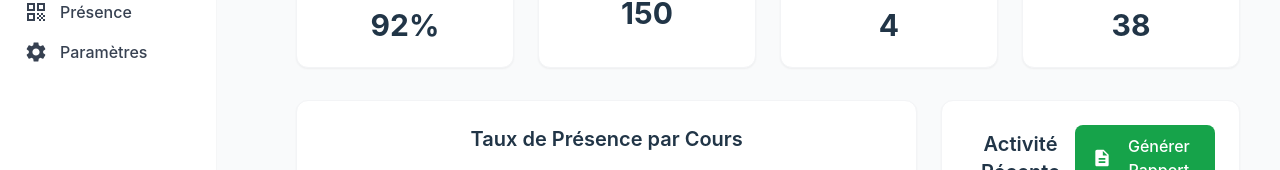
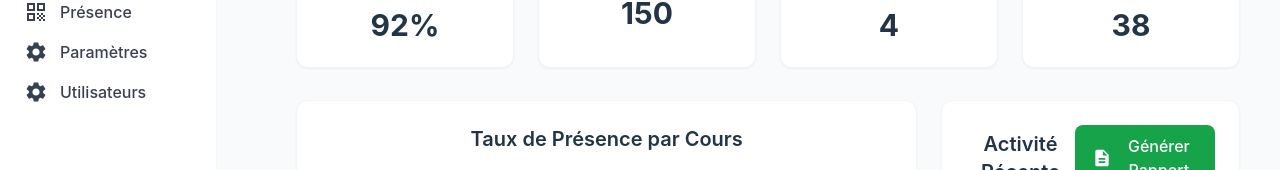
Before and after one commit to Michel-Lalaina/Gestion-presence, a React (Vite) app: page / in a window 1280 px wide. Shown: the part 192-362 px from the top of the page. Built offline with nearby package versions, Linux system fonts and the light colour scheme.

Commit message:
mis a jours

```diff
--- a/src/App.tsx
+++ b/src/App.tsx
@@ -4,6 +4,7 @@ import PresenceList from "./page/PresenceList";
 import MainLayout from "./layouts/mainLayout";
 import Dashboard from "./page/Dashboard";
 import Settings from "./page/Settings";
+import UsersManagement from "./page/UsersManagement";
 
 function App() {
   return (
@@ -13,7 +14,7 @@ function App() {
         <Route path="/presences" element={<PresenceList />} />
         <Route path="/etudiants" element={<StudentCardsPage />} />
         <Route path="/parametres" element={<Settings/>} />
-
+        <Route path="/utilisateurs" element={<UsersManagement/>} />
       </Route>
     </Routes>
   );
--- a/src/components/Sidebar.tsx
+++ b/src/components/Sidebar.tsx
@@ -64,6 +64,17 @@ export const Side: React.FC = () => {
                     <SettingsIcon /> Paramètres
                 </NavLink>
 
+
+                <NavLink
+                    to="/utilisateurs"
+                    className={({ isActive }) =>
+                        `flex items-center gap-3 cursor-pointer ${
+                            isActive ? "text-green-600 font-semibold" : "hover:text-green-600"
+                        }`
+                    }
+                >
+                    <SettingsIcon /> Utilisateurs
+                </NavLink>
             </nav>
 
             {/* LOGOUT BUTTON */}
```
